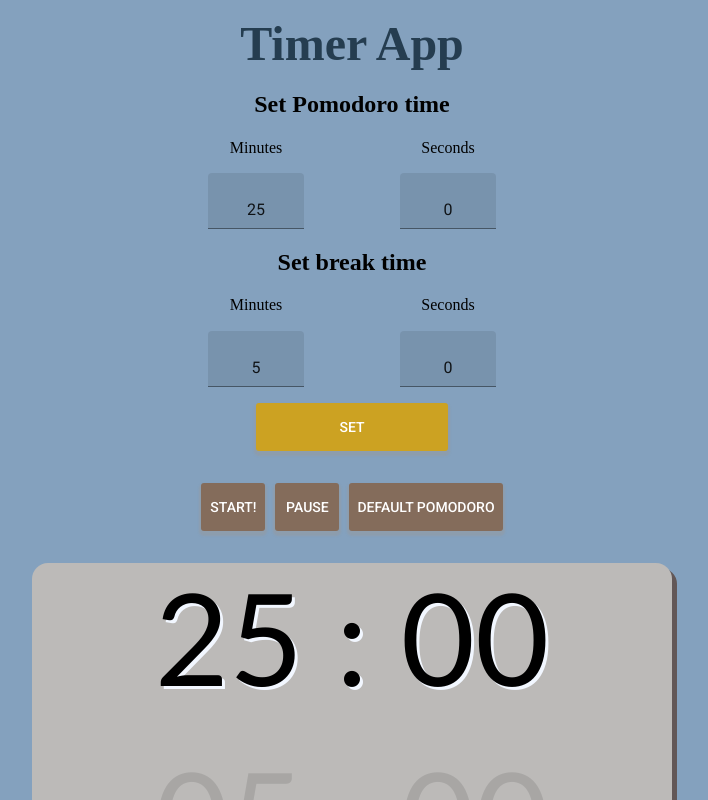
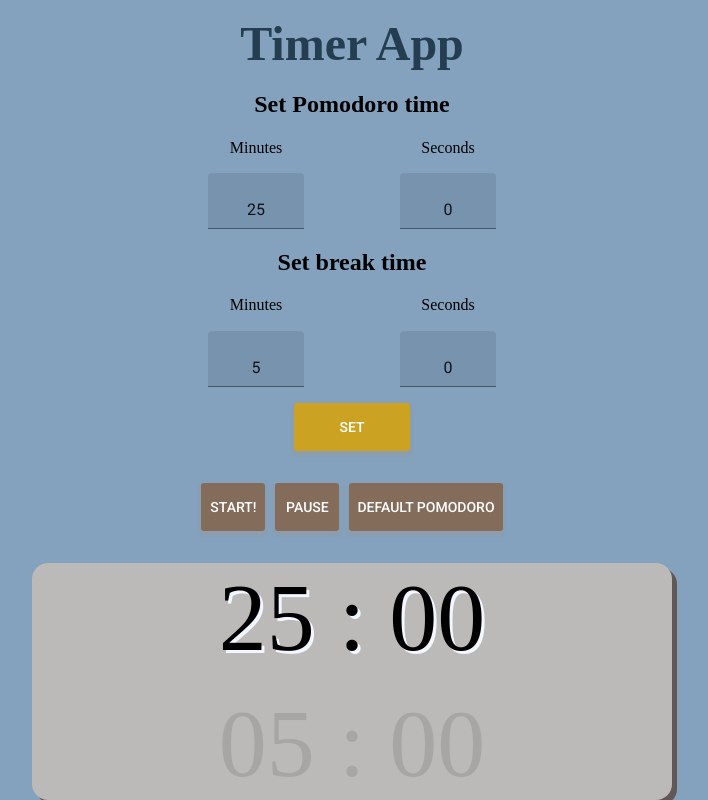
Before and after one commit to icelandico/timer-react, a React (Create React App) app: page / in a window 1280 px wide. Shown: the whole page, without its empty margins (288-996 px from the left). Built offline with nearby package versions, Linux system fonts and the light colour scheme.

Commit message:
CSS styles in JS

```diff
--- a/src/components/NavButtons/NavButtons.js
+++ b/src/components/NavButtons/NavButtons.js
@@ -1,6 +1,6 @@
 import React, { Component } from 'react';
 import ActionButton from '../StyleComponents/Button';
-import withStyles, { WithStyles } from "@material-ui/core/styles/withStyles";
+import withStyles from "@material-ui/core/styles/withStyles";
 import { NavButtonsStyles } from './NavButtons-styles'
 
 class NavButtonsComponent extends Component {
--- a/src/components/Settings/Settings-styles.js
+++ b/src/components/Settings/Settings-styles.js
@@ -13,7 +13,7 @@ export const SettingsStyles = {
   },
   setButton: {
     margin: '1rem',
-    width: '50%',
+    width: '30%',
     backgroundColor: '#cca222'
   }
 }
--- /dev/null
+++ b/src/components/TimeDisplay/TimeDisplay-styles.js
@@ -0,0 +1,19 @@
+export const TimeDisplayStyles = {
+  timerDisplay: {
+    margin: '2rem auto',
+    width: '50%',
+    borderRadius: '1rem',
+    backgroundColor: '#bcbab8',
+    boxShadow: '5px 5px #625757'
+  },
+  timeValue: {
+    margin: '1rem auto',
+    fontSize: '6rem',
+    fontFamily: "'Trebuchet MS', 'Lucida Sans Unicode', 'Lucida Grande', 'Lucida Sans', Arial, sans - serif",
+    textShadow: '3px 3px #f2f7ff'
+  },
+  break: {
+    opacity: '0.1',
+    textShadow: 'none'
+  }
+}
--- a/src/components/TimeDisplay/TimeDisplay.css
+++ /dev/null
@@ -1,16 +0,0 @@
-.timer-display {
-  margin: 2rem auto;
-  width: 50%;
-  border-radius: 1rem;
-  background: #bcbab8;
-  box-shadow: 5px 5px #625757; }
-
-.time-value {
-  margin: 2rem auto;
-  font-size: 8rem;
-  font-family: 'Trebuchet MS', 'Lucida Sans Unicode', 'Lucida Grande', 'Lucida Sans', Arial, sans-serif;
-  text-shadow: 3px 3px #f2f7ff; }
-
-.break {
-  opacity: 0.1;
-  text-shadow: none; }
--- a/src/components/TimeDisplay/TimeDisplay.js
+++ b/src/components/TimeDisplay/TimeDisplay.js
@@ -1,5 +1,7 @@
-import React from 'react';
-import './TimeDisplay.css'
+import React, { Component } from 'react';
+import withStyles from "@material-ui/core/styles/withStyles";
+import { TimeDisplayStyles } from './TimeDisplay-styles';
+import PropTypes from 'prop-types';
 
   function leadingZero(number) {
     if (number > 9) {
@@ -11,12 +13,38 @@ import './TimeDisplay.css'
     }
   }
 
-  const TimeDisplay = ({ isBreak, minutes, seconds, breakMinutes, breakSeconds }) => (
-    <div className="timer-display">
-      <p className={isBreak ? "time-value break" : "time-value"}>{leadingZero(minutes)} : {seconds === '60' ? '00' : leadingZero(seconds)}</p>
-      <p className={isBreak ? "time-value" : "time-value break"}>{leadingZero(breakMinutes)} : {breakSeconds === '60' ? '00' : leadingZero(breakSeconds)}</p>
-    </div>
-  )
+  class TimeDisplayer extends Component {
+
+    leadingZero = (number) => {
+      if (number > 9) {
+        return number
+      } else if (!number) {
+        return '00'
+      } else {
+        return ('0' + number).slice(-2)
+      }
+    }
+
+    get classes() {
+      return this.props.classes
+    }
+
+    render() {
+      const { isBreak, minutes, seconds, breakMinutes, breakSeconds } = this.props
+      return (
+        <div className={this.classes.timerDisplay}>
+          <p className={isBreak ? `${this.classes.timeValue} ${this.classes.break}` : this.classes.timeValue}>{leadingZero(minutes)} : {seconds === '60' ? '00' : leadingZero(seconds)}</p>
+          <p className={isBreak ? this.classes.timeValue : `${this.classes.timeValue} ${this.classes.break}`}>{leadingZero(breakMinutes)} : {breakSeconds === '60' ? '00' : leadingZero(breakSeconds)}</p>
+        </div>
+      );
+    }
+  }
 
 
+TimeDisplayer.propTypes = {
+  classes: PropTypes.object.isRequired,
+};
+
+
+export const TimeDisplay = withStyles(TimeDisplayStyles)(TimeDisplayer)
 export default TimeDisplay
--- a/src/components/TimeDisplay/TimeDisplay.scss
+++ /dev/null
@@ -1,19 +0,0 @@
-.timer-display {
-  margin: 2rem auto;
-  width: 50%;
-  border-radius: 1rem;
-  background: #bcbab8;
-  box-shadow: 5px 5px #625757;
-}
-
-.time-value {
-  margin: 2rem auto;
-  font-size: 8rem;
-  font-family: 'Trebuchet MS', 'Lucida Sans Unicode', 'Lucida Grande', 'Lucida Sans', Arial, sans-serif;
-  text-shadow: 3px 3px #f2f7ff;
-}
-
-.break {
-  opacity: 0.1;
-  text-shadow: none;
-}
```
